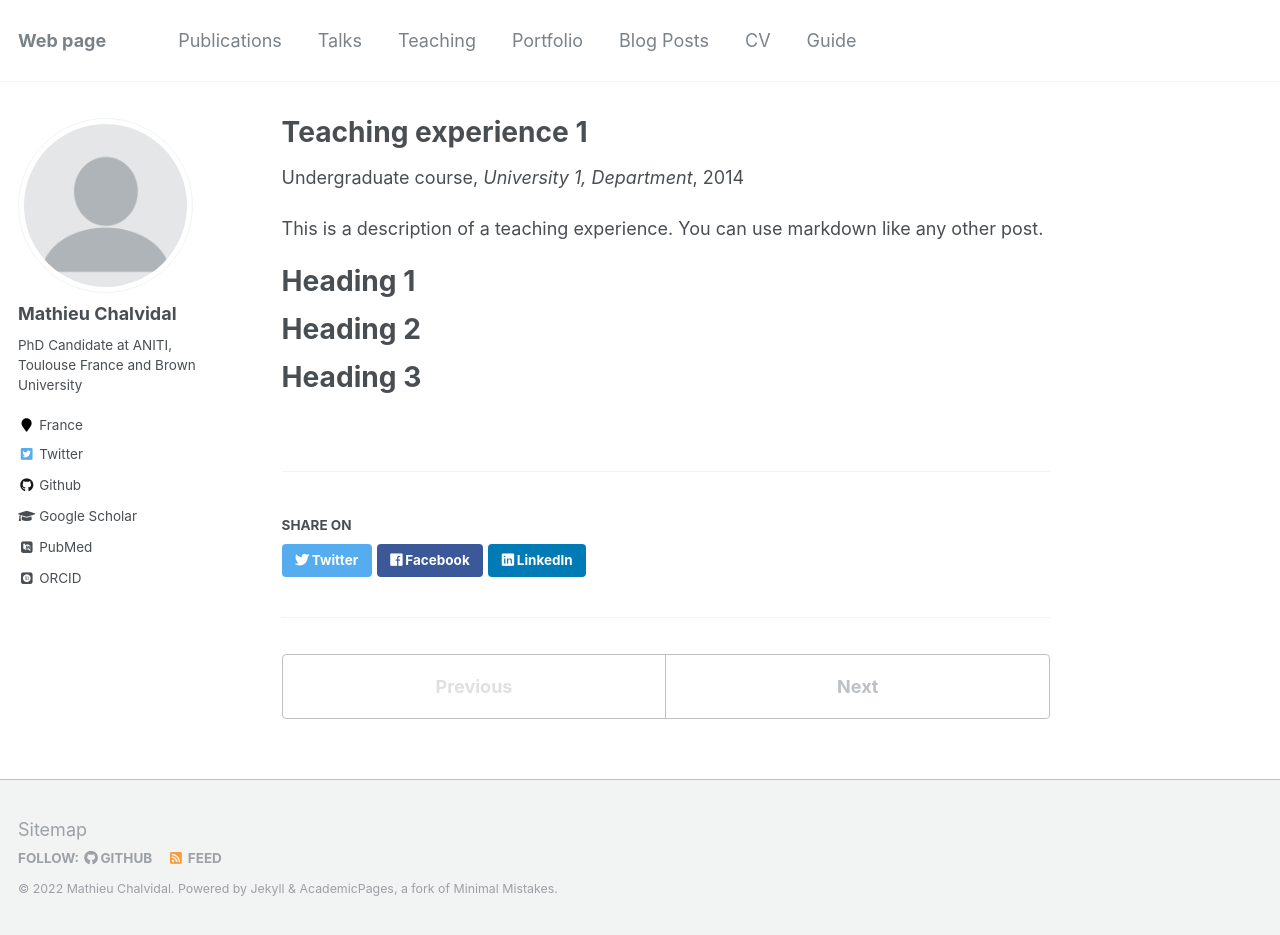
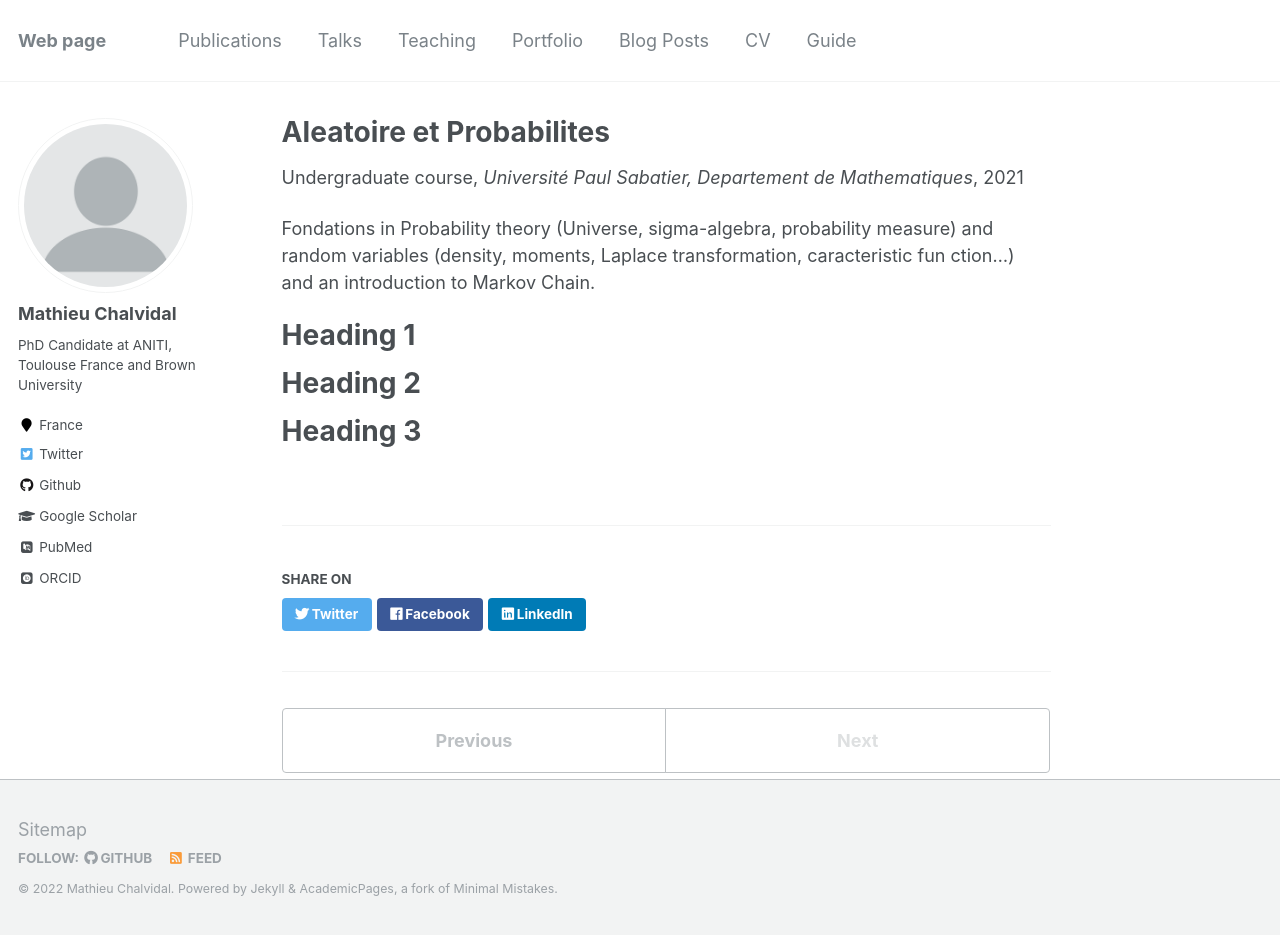
Before and after one commit to mathieuchal/mathieuchal.github.io, a Jekyll site: the page built from _teaching/2014-spring-teaching-1.md, in a window 1280 px wide and 935 px high. Built offline with Jekyll 4.4.1, drawn with Linux system fonts in a browser that asks for light colours; some web fonts are replaced.

Commit message:
Update 2014-spring-teaching-1.md

```diff
--- a/_teaching/2014-spring-teaching-1.md
+++ b/_teaching/2014-spring-teaching-1.md
@@ -1,14 +1,14 @@
 ---
-title: "Teaching experience 1"
+title: "Aleatoire et Probabilites"
 collection: teaching
 type: "Undergraduate course"
 permalink: /teaching/2014-spring-teaching-1
-venue: "University 1, Department"
-date: 2014-01-01
-location: "City, Country"
+venue: "Université Paul Sabatier, Departement de Mathematiques"
+date: 2021-08-01
+location: "Toulouse, France"
 ---
 
-This is a description of a teaching experience. You can use markdown like any other post.
+Fondations in Probability theory (Universe, sigma-algebra, probability measure) and random variables (density, moments, Laplace transformation, caracteristic fun ction...) and an introduction to Markov Chain.
 
 Heading 1
 ======
```
